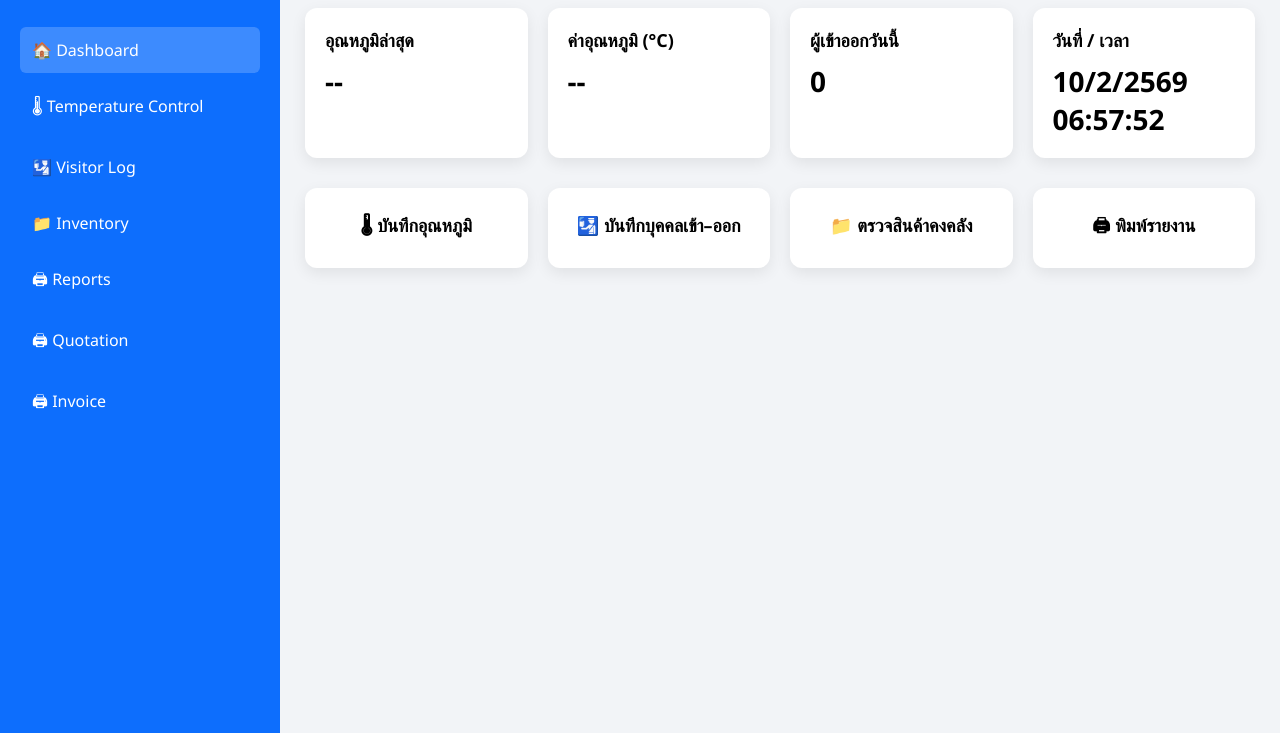
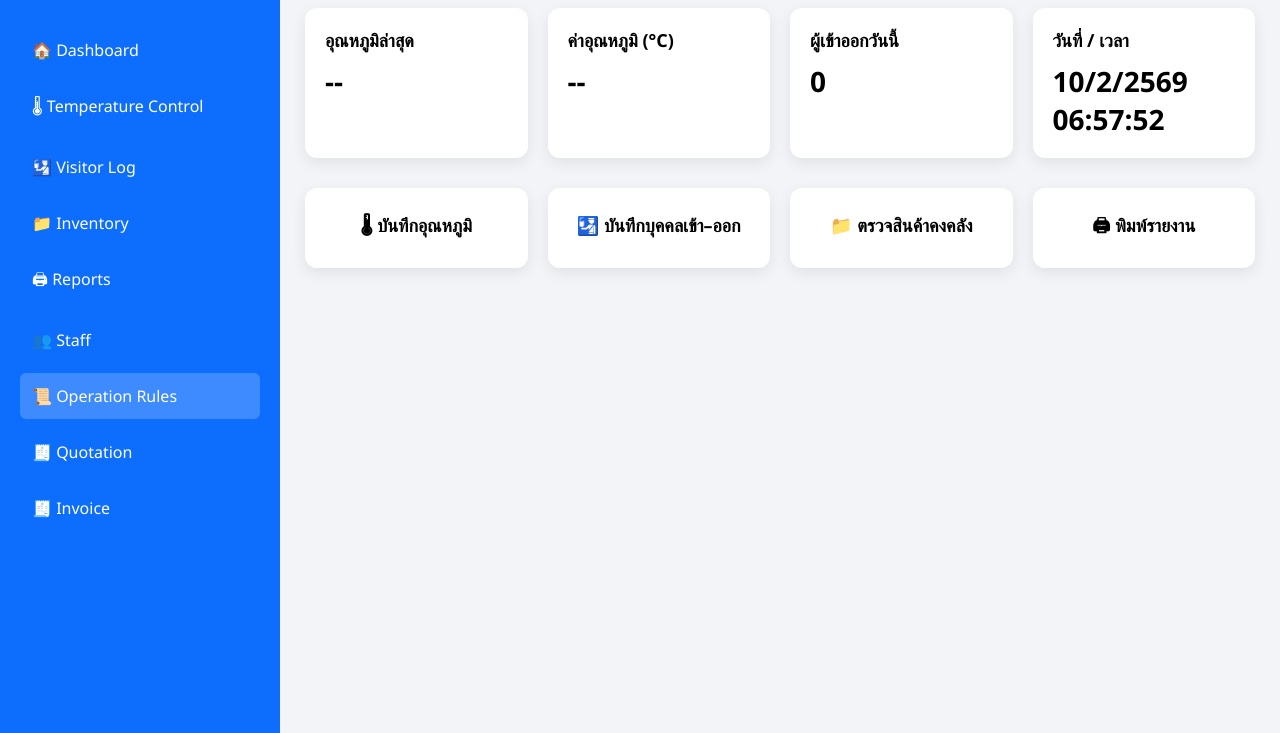
Before and after one commit to Pompatcha/office-system, a website: page index.html in a window 1280 px wide. Shown: the part 67-800 px from the top of the page. Drawn offline with Linux system fonts and the light colour scheme.

Commit message:
Update index.html

```diff
--- a/index.html
+++ b/index.html
@@ -141,13 +141,15 @@ body {
     <!-- Sidebar -->
     <div class="sidebar">
         <h2>Office System</h2>
-        <a href="index.html" class="active">🏠 Dashboard</a>
+        <a href="index.html">🏠 Dashboard</a>
         <a href="temperature.html">🌡 Temperature Control</a>
         <a href="visitor.html">🛂 Visitor Log</a>
         <a href="inventory.html">📁 Inventory</a>
         <a href="report.html">🖨 Reports</a>
-        <a href="quotation.html">🖨 Quotation</a>
-        <a href="invoice.html">🖨 Invoice</a>
+        <a href="staff.html">👥 Staff</a>
+         <a href="operationrule.html" class="active">📜 Operation Rules</a>
+        <a href="quotation.html">🧾 Quotation</a>
+        <a href="invoice.html">🧾 Invoice</a>
     </div>
     <!-- Main Content -->
     <div class="main">
```
